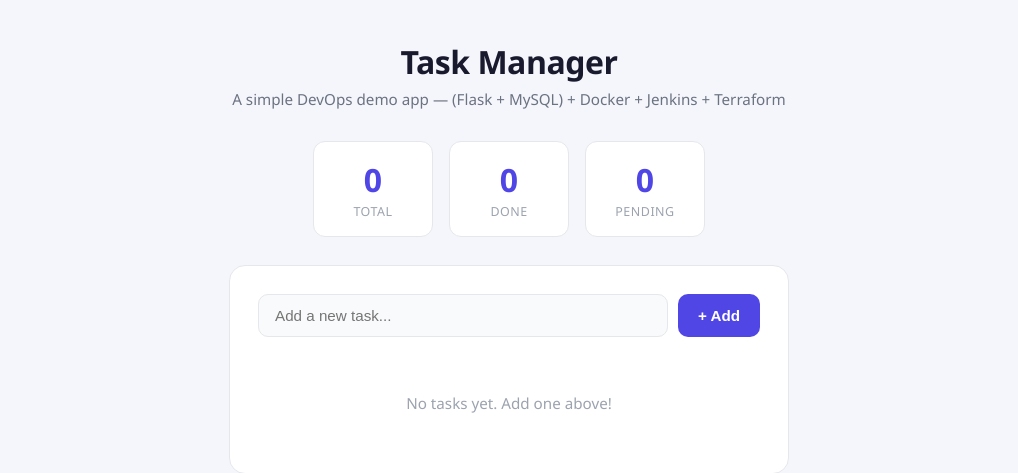
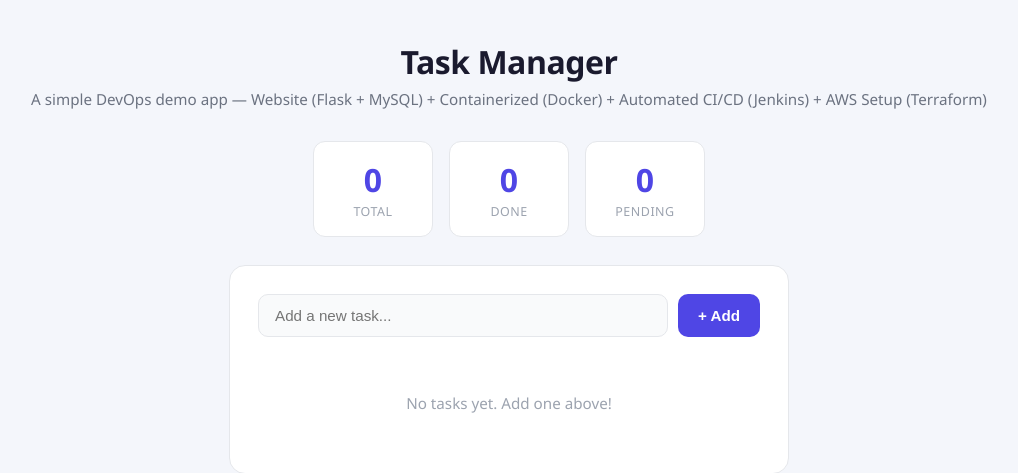
Before and after one commit to shlokbam/flask-todo-app, a Flask app: page / in a window 1280 px wide. Shown: the top 473 px of the page, without its empty margins (131-1149 px from the left). Run offline with Flask 3, Linux system fonts and the light colour scheme; data that the repository does not hold is empty.

Commit message:
change to see webhook working properly

```diff
--- a/templates/index.html
+++ b/templates/index.html
@@ -200,7 +200,7 @@
 
   <header>
     <h1>Task Manager</h1>
-    <p>A simple DevOps demo app — (Flask + MySQL) + Docker + Jenkins + Terraform</p>
+    <p>A simple DevOps demo app — Website (Flask + MySQL) + Containerized (Docker) + Automated CI/CD (Jenkins) + AWS Setup (Terraform)</p>
   </header>
 
   <div class="stats">
```
